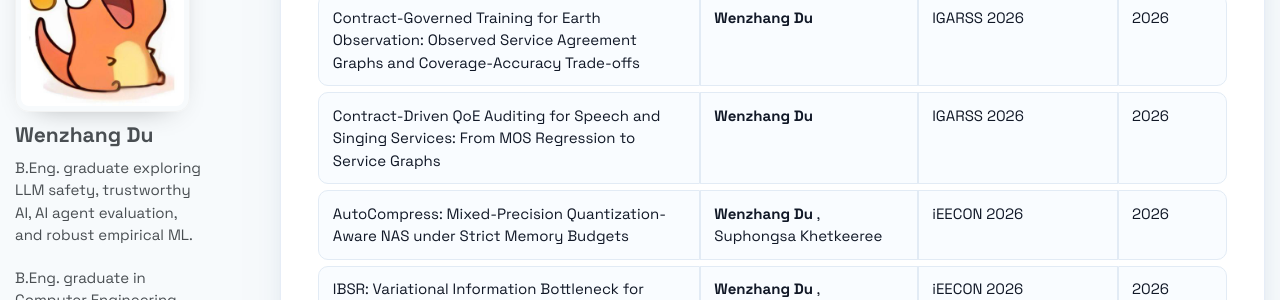
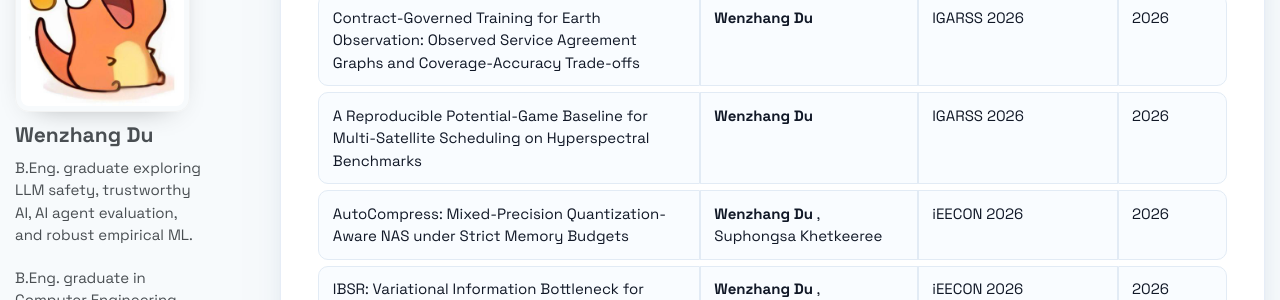
Before and after one commit to dqswordman/dqswordman.github.io, a Jekyll site: the page built from _pages/about.md, in a window 1280 px wide and 900 px high, scrolled down 1234 px. Shown: the part 154-454 px from the top of the window. Built offline with Jekyll 4.4.1, drawn with Linux system fonts in a browser that asks for light colours; comment, search, counter and statistics services are not loaded.

Commit message:
Fix IGARSS publication title

```diff
--- a/_data/publications.yml
+++ b/_data/publications.yml
@@ -26,7 +26,7 @@
   venue: "IGARSS 2026"
   year: 2026
 
-- title: "Contract-Driven QoE Auditing for Speech and Singing Services: From MOS Regression to Service Graphs"
+- title: "A Reproducible Potential-Game Baseline for Multi-Satellite Scheduling on Hyperspectral Benchmarks"
   authors:
     - name: "Wenzhang Du"
       me: true
```
